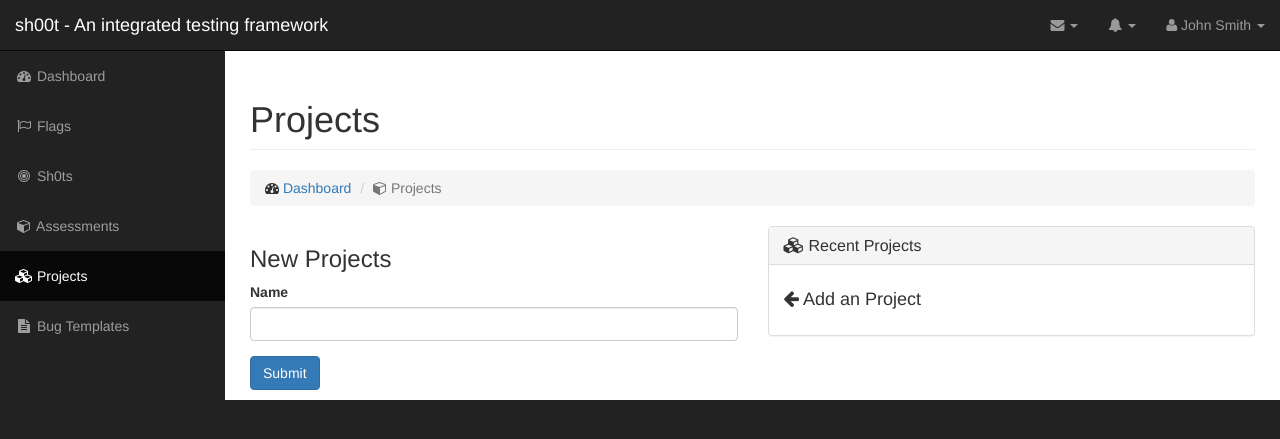
After one commit to pavanw3b/sh00t, a Django app: page /app/projects/ in a window 1280 px wide. The commit adds this page. Shown: the top 439 px of the page. Run offline with Django 3.2, Linux system fonts and the light colour scheme; grey boxes labelled with a size stand in for pictures from a placeholder-image service; data that the repository does not hold is empty; some libraries are stand-ins or nearby versions.

Commit message:
Manage Assessments, Projects

```diff
--- a/app/templates/include/side-menu.html
+++ b/app/templates/include/side-menu.html
@@ -3,20 +3,20 @@
         <li {% if '/' == request.path %}class="active" {% endif %}>
             <a href="/"><i class="fa fa-fw fa-dashboard"></i> Dashboard</a>
         </li>
-        <li {% if '/app/flags/' == request.path %}class="active" {% endif %}>
+        <li {% if '/app/flag' in request.path %}class="active" {% endif %}>
             <a href="/app/flags/"><i class="fa fa-fw fa-flag-o"></i> Flags</a>
         </li>
-        <li>
+        <li {% if '/app/sh0t' in request.path %}class="active" {% endif %}>
             <a href="/app/sh0ts/"><i class="fa fa-fw fa-bullseye"></i> Sh0ts</a>
         </li>
-        <li>
+        <li {% if '/app/assessment' in request.path %}class="active" {% endif %}>
             <a href="/app/assessments/"><i class="fa fa-fw fa-cube"></i> Assessments</a>
         </li>
-        <li>
+        <li {% if '/app/project' in request.path %}class="active" {% endif %}>
             <a href="/app/projects/"><i class="fa fa-fw fa-cubes"></i> Projects</a>
         </li>
-        <li>
-            <a href="/app/bug-templates/"><i class="fa fa-fw fa-file-text"></i> Bug Templates</a>
+        <li {% if '/app/template' in request.path %}class="active" {% endif %}>
+            <a href="/app/template/"><i class="fa fa-fw fa-file-text"></i> Bug Templates</a>
         </li>
     </ul>
 </div>
--- a/app/templates/include/top-menu.html
+++ b/app/templates/include/top-menu.html
@@ -9,7 +9,7 @@
                             <img class="media-object" src="http://placehold.it/50x50" alt="">
                         </span>
                         <div class="media-body">
-                            <h5 class="media-heading"><strong>John Smith</strong>
+                            <h5 class="media-heading"><strong></strong>
                             </h5>
                             <p class="small text-muted"><i class="fa fa-clock-o"></i> Yesterday at 4:32 PM</p>
                             <p>Lorem ipsum dolor sit amet, consectetur...</p>
--- /dev/null
+++ b/app/templates/projects.html
@@ -0,0 +1,75 @@
+{% extends "base.html" %}
+{% block title %} Projects | sh00t{% endblock %}
+
+{% block page %}
+    <div id="page-wrapper">
+        <div class="container-fluid">
+            <!-- Page Heading -->
+            <div class="row">
+                <div class="col-lg-12">
+                    <h1 class="page-header">Projects</h1>
+                    <ol class="breadcrumb">
+                        <li><i class="fa fa-dashboard"></i>  <a href="/">Dashboard</a></li>
+                        <li class="active"><i class="fa fa-cube"></i> Projects</li>
+                    </ol>
+                </div>
+            </div>
+            <div class="row">
+                <div class="col-lg-6">
+                    <h3>New Projects</h3>
+                    <form role="form" method="post">
+                        {% if "success" == submitted %}
+                            <div class="row">
+                                <div class="col-lg-12">
+                                    <div class="alert alert-info alert-dismissable">
+                                        <button type="button" class="close" data-dismiss="alert" aria-hidden="true">×</button> <i class="fa fa-info-circle"></i> Submitted
+                                    </div>
+                                </div>
+                            </div>
+                        {% endif %}
+                        <div class="form-group">
+                            <label>Name</label>
+                            <input class="form-control" name="name">
+                        </div>
+                        <button type="submit" class="btn btn-primary">Submit</button>
+                        {% csrf_token %}
+                    </form>
+                </div>
+                <div class="col-lg-6">
+                    <div class="panel panel-default">
+                        <div class="panel-heading">
+                            <h3 class="panel-title"><i class="fa fa-cubes"></i> Recent Projects</h3>
+                        </div>
+                        <div class="panel-body">
+                            {% if projects %}
+                                <div class="table-responsive">
+                                    <table class="table table-bordered table-hover table-striped">
+                                        <thead>
+                                            <tr>
+                                                <th>Name</th>
+                                            </tr>
+                                        </thead>
+                                        <tbody>
+                                            {% for project in projects %}
+                                                <tr>
+                                                    <td><a href="/app/project/{{ project.id }}/">{{ project.name }}</a></td>                                    </tr>
+                                            {% endfor %}
+                                        </tbody>
+                                    </table>
+                                </div>
+                                <div class="text-right">
+                                    <a href="#">View All <i class="fa fa-arrow-circle-right"></i></a>
+                                </div>
+                            {% else %}
+                                <h4><i class="fa fa-arrow-left"></i> Add an Project</h4>
+                            {% endif %}
+                        </div>
+                    </div>
+                </div>
+            </div>
+            <!-- /.row -->
+        </div>
+        <!-- /.container-fluid -->
+    </div>
+    <!-- /#page-wrapper -->
+{% endblock %}
--- a/app/views.py
+++ b/app/views.py
@@ -31,8 +31,8 @@ def flags(request):
         else:
             done = False
         try:
-            assessment = Assessment.objects.get(pk=assessment_id)
-            new_flag = Flag.objects.create(title=title, note=note, assessment=assessment, done=done)
+            the_assessment = Assessment.objects.get(pk=assessment_id)
+            new_flag = Flag.objects.create(title=title, note=note, assessment=the_assessment, done=done)
             new_flag.save()
             submitted = "success"
         except Assessment.DoesNotExist:
@@ -66,8 +66,8 @@ def flag(request, flag_id):
             except Assessment.DoesNotExist:
                 return redirect('/')
 
-        assessments = Assessment.objects.all()
-        context = {'flag': the_flag, 'assessments': assessments, 'submitted': submitted}
+        assessments_list = Assessment.objects.all()
+        context = {'flag': the_flag, 'assessments': assessments_list, 'submitted': submitted}
         return render(request, 'flag-single.html', context)
     except Flag.DoesNotExist:
         return redirect('/')
@@ -93,10 +93,10 @@ def sh0ts(request):
     return render(request, 'sh0ts.html', context)
 
 
-def sh0t(request, flag_id):
+def sh0t(request, sh0t_id):
     submitted = ""
     try:
-        the_sh0t = Sh0t.objects.get(pk=flag_id)
+        the_sh0t = Sh0t.objects.get(pk=sh0t_id)
 
         if "POST" == request.method:
             assessment_id = request.POST.get('assessment', '')
@@ -109,8 +109,78 @@ def sh0t(request, flag_id):
             except Assessment.DoesNotExist:
                 return redirect('/')
 
-        assessments = Assessment.objects.all()
-        context = {'sh0t': the_sh0t, 'assessments': assessments, 'submitted': submitted}
+        assessments_list = Assessment.objects.all()
+        context = {'sh0t': the_sh0t, 'assessments': assessments_list, 'submitted': submitted}
         return render(request, 'sh0t-single.html', context)
-    except Flag.DoesNotExist:
+    except sh0t.DoesNotExist:
         return redirect('/')
+
+
+def assessments(request):
+    submitted = ""
+    if "POST" == request.method:
+        name = request.POST.get('name', '')
+        project_id = request.POST.get('project', '')
+        try:
+            the_project = Project.objects.get(pk=project_id)
+            new_assessment = Assessment.objects.create(name=name, project=the_project)
+            new_assessment.save()
+            submitted = "success"
+        except Project.DoesNotExist:
+            return redirect('/')
+    assessments_list = Assessment.objects.all()
+    projects_list = Project.objects.all()
+    context = {'assessments': assessments_list, 'projects': projects_list, 'submitted': submitted}
+    return render(request, 'assessments.html', context)
+
+
+def assessment(request, assessment_id):
+    submitted = ""
+    try:
+        the_assessment = Assessment.objects.get(pk=assessment_id)
+        if "POST" == request.method:
+            project_id = request.POST.get('project', '')
+            try:
+                the_assessment.name = request.POST.get('name', '')
+                the_assessment.project = Project.objects.get(pk=project_id)
+                the_assessment.save()
+                submitted = "success"
+            except Project.DoesNotExist:
+                return redirect('/')
+        recent_assessments = Assessment.objects.all()
+        projects_list = Project.objects.all()
+        context = {
+            'assessment': the_assessment, 'recent_assessments': recent_assessments, 'projects': projects_list,
+            'submitted': submitted
+        }
+        return render(request, 'assessment-single.html', context)
+    except Assessment.DoesNotExist:
+        return redirect('/')
+
+
+def projects(request):
+    submitted = ""
+    if "POST" == request.method:
+        name = request.POST.get('name', '')
+        new_project = Project.objects.create(name=name)
+        new_project.save()
+        submitted = "success"
+    projects_list = Project.objects.all()
+    context = {'projects': projects_list, 'submitted': submitted}
+    return render(request, 'projects.html', context)
+
+
+def project(request, project_id):
+    submitted = ""
+    try:
+        the_project = Project.objects.get(pk=project_id)
+        if "POST" == request.method:
+            the_project.name = request.POST.get('name', '')
+            the_project.save()
+            submitted = "success"
+        context = {
+            'project': the_project, 'submitted': submitted
+        }
+        return render(request, 'project-single.html', context)
+    except Project.DoesNotExist:
+        return redirect('/')
--- a/sh00t/settings.py
+++ b/sh00t/settings.py
@@ -9,7 +9,6 @@ import random
 
 
 BANNER = """
-
       _      ___   ___  _
      | |    / _ \ / _ \| |
   ___| |__ | | | | | | | |_
@@ -17,9 +16,7 @@ BANNER = """
  \__ \ | | | |_| | |_| | |_
  |___/_| |_|\___/ \___/ \__|
 
-
 Integrated Testing Environment for Manual Security Testers
-
 
 """
 
--- a/sh00t/urls.py
+++ b/sh00t/urls.py
@@ -10,7 +10,14 @@ urlpatterns = [
     url(r'^app/flag/([0-9]+)/$', views.flag),
     url(r'^app/sh0ts/$', views.sh0ts),
     url(r'^app/sh0t/([0-9]+)/$', views.sh0t),
+    url(r'^app/assessments/$', views.assessments),
+    url(r'^app/assessment/([0-9]+)/$', views.assessment),
+    url(r'^app/projects/$', views.projects),
+    url(r'^app/project/([0-9]+)/$', views.project),
     url(r'^admin/', admin.site.urls),
     url(r'^tinymce/', include('tinymce.urls')),
     url(r'^$', views.index, name='index'),
 ] + static(settings.STATIC_URL, document_root=settings.STATIC_ROOT)
+
+# Print banner on the console when the server starts
+print(settings.BANNER)
```
Also changed, not shown: app/templates/assessment-single.html (added, +56 -0 lines), app/templates/assessments.html (added, +86 -0 lines), app/templates/project-single.html (added, +44 -0 lines).
